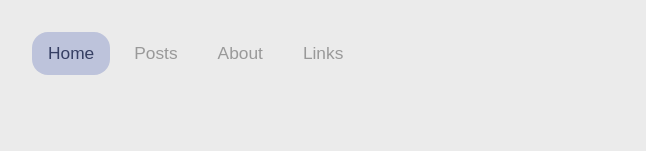
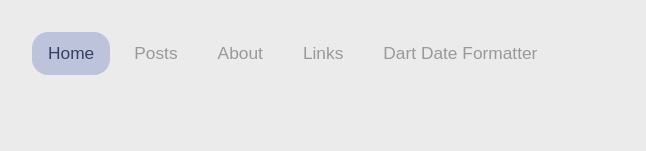
Before and after one commit to emirhalici/personal_page, a React (Vite) app: page / in a window 1280 px wide. Shown: the top 151 px of the page, without its empty margins (308-954 px from the left). Built offline with nearby package versions, Linux system fonts and the light colour scheme; a web font is replaced by a local one.

Commit message:
feat: add link to dart date formatter

```diff
--- a/src/components/NavBar/NavBar.tsx
+++ b/src/components/NavBar/NavBar.tsx
@@ -15,6 +15,12 @@ export default function NavBar() {
       </NavButton>
     );
   });
+
+  links.push(
+    <NavButton path={'https://dartdateformatter.vercel.app/'} isActive={false} openInNewTab={true}>
+      Dart Date Formatter
+    </NavButton>,
+  );
 
   return (
     <nav className='page-fixed-width-root navbar'>
```
